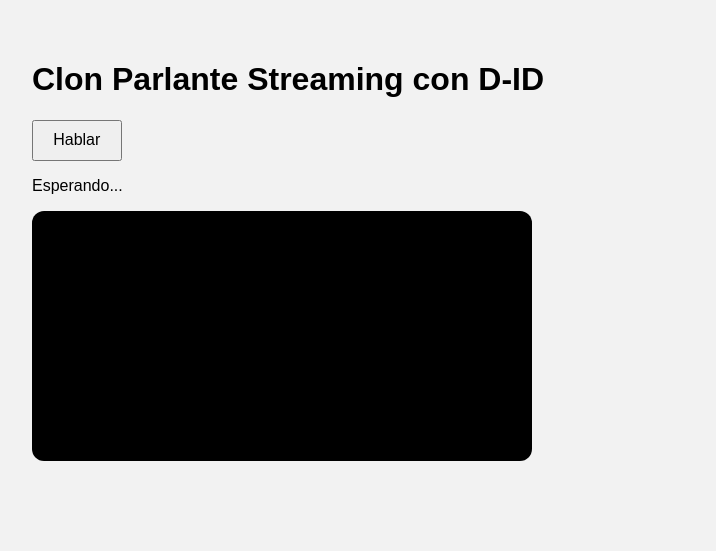
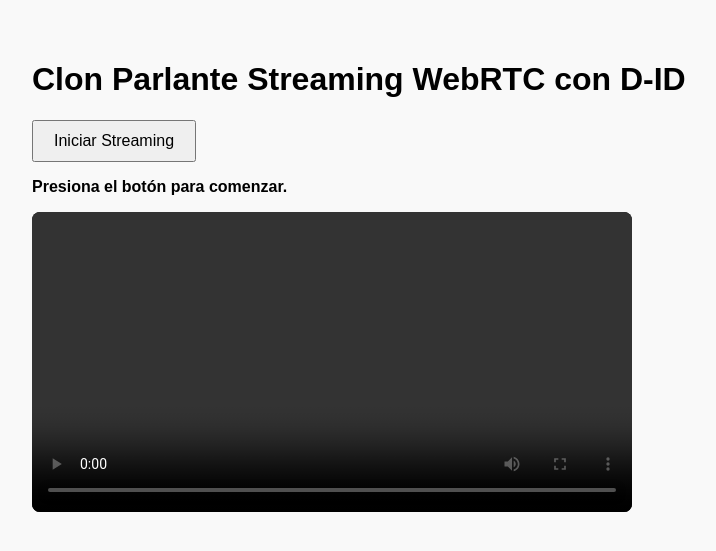
Before and after one commit to jspoleti66/Projects, a Flask app: page / in a window 1280 px wide. Shown: the top 551 px of the page, without its empty margins (8-724 px from the left). Run offline with Flask 3, Linux system fonts and the light colour scheme.

Commit message:
Update index.html

```diff
--- a/templates/index.html
+++ b/templates/index.html
@@ -2,37 +2,20 @@
 <html lang="es">
 <head>
   <meta charset="UTF-8" />
-  <meta name="viewport" content="width=device-width, initial-scale=1" />
-  <title>AlmostMe - Clon Parlante Streaming</title>
+  <title>AlmostMe Streaming D-ID</title>
   <style>
-    body {
-      font-family: sans-serif;
-      padding: 2rem;
-      background: #f2f2f2;
-    }
-    button {
-      padding: 0.6rem 1.2rem;
-      font-size: 1rem;
-    }
-    #output {
-      margin-top: 1rem;
-      max-width: 500px;
-    }
-    video {
-      margin-top: 1rem;
-      width: 100%;
-      max-width: 500px;
-      border-radius: 12px;
-      background: #000;
-    }
+    body { font-family: Arial, sans-serif; padding: 2rem; background: #f9f9f9; }
+    button { padding: 10px 20px; font-size: 1rem; cursor: pointer; }
+    #output { margin-top: 1rem; font-weight: bold; }
+    video { margin-top: 1rem; width: 100%; max-width: 600px; border-radius: 8px; background: black; }
   </style>
 </head>
 <body>
-  <h1>Clon Parlante Streaming con D-ID</h1>
-  <button id="start-btn">Hablar</button>
-  <div id="output">Esperando...</div>
-  <video id="talk-video" autoplay playsinline></video>
+  <h1>Clon Parlante Streaming WebRTC con D-ID</h1>
+  <button id="start-btn">Iniciar Streaming</button>
+  <div id="output">Presiona el botón para comenzar.</div>
+  <video id="talk-video" autoplay playsinline controls></video>
 
-  <script type="module" src="/static/script.js"></script>
+  <script src="/static/script.js"></script>
 </body>
 </html>
```
